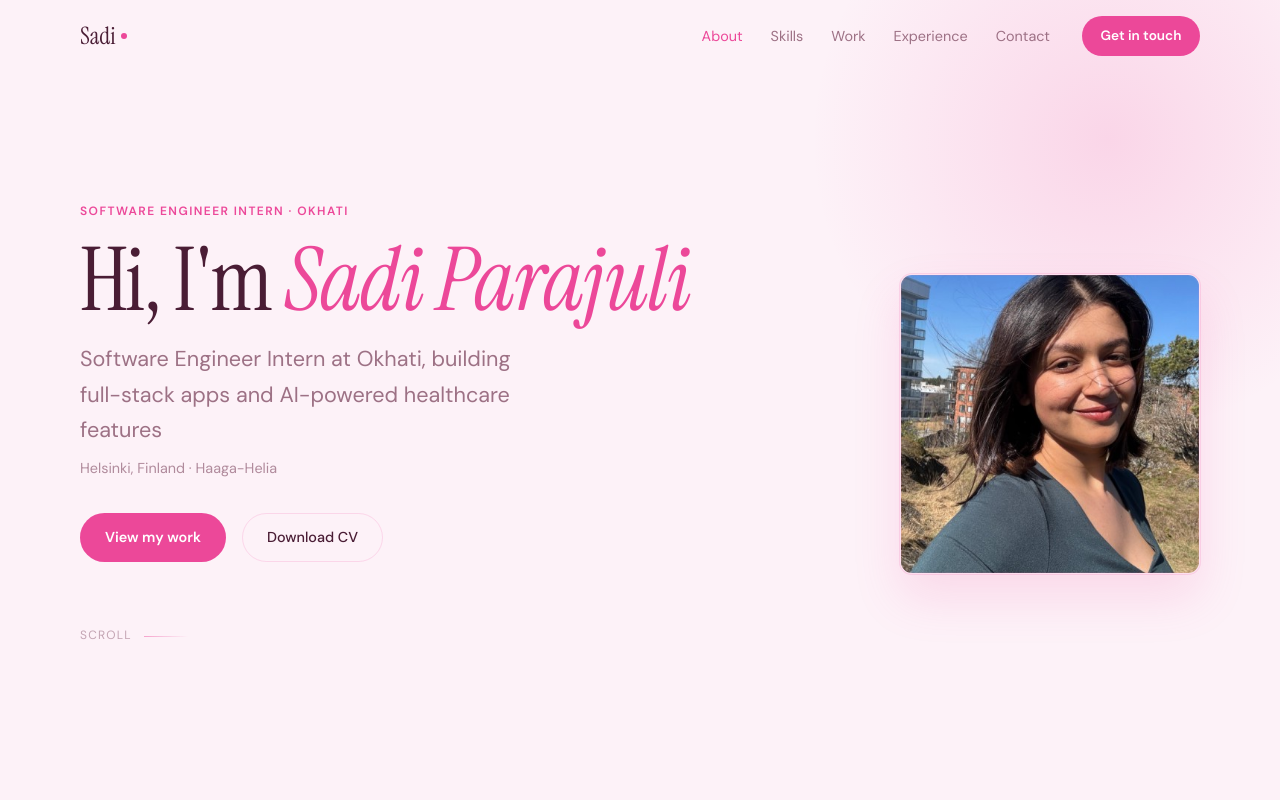
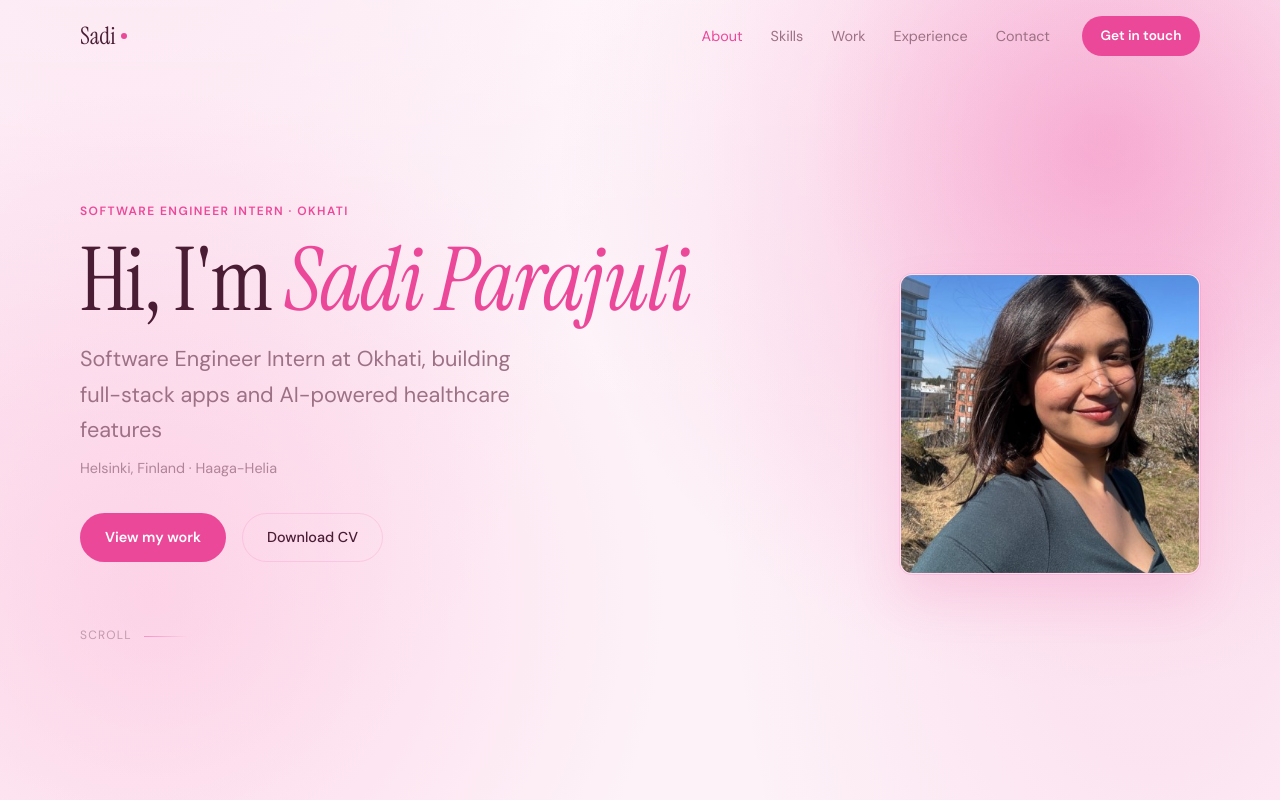
Before and after one commit to sadikshyeah/Sadi_portfolio, a React (Vite) app: page / in a window 1280 px wide. Shown: the top 800 px of the page. Built offline with nearby package versions, Linux system fonts and the light colour scheme.

Commit message:
Enhance background styling

```diff
--- a/src/index.css
+++ b/src/index.css
@@ -33,7 +33,10 @@ body {
   font-size: 1rem;
   line-height: 1.65;
   color: var(--text);
-  background: var(--bg);
+  background:
+    radial-gradient(ellipse 80% 50% at 10% -10%, rgba(244, 114, 182, 0.22), transparent 55%),
+    radial-gradient(ellipse 70% 45% at 90% 5%, rgba(236, 72, 153, 0.14), transparent 50%),
+    var(--bg);
   -webkit-font-smoothing: antialiased;
 }
 
@@ -256,6 +259,10 @@ code {
   align-items: center;
   padding: 7rem 0 4rem;
   overflow: hidden;
+  background:
+    radial-gradient(circle at 85% 20%, rgba(244, 114, 182, 0.28), transparent 42%),
+    radial-gradient(circle at 12% 75%, rgba(253, 164, 205, 0.35), transparent 40%),
+    linear-gradient(180deg, rgba(255, 255, 255, 0.35) 0%, transparent 55%);
 }
 
 .hero__glow {
@@ -267,7 +274,18 @@ code {
   aspect-ratio: 1;
   background: radial-gradient(circle, var(--accent-glow) 0%, transparent 70%);
   pointer-events: none;
-  opacity: 0.6;
+  opacity: 0.75;
+}
+
+.hero__glow--secondary {
+  top: auto;
+  right: auto;
+  bottom: -25%;
+  left: -15%;
+  width: 50vw;
+  max-width: 480px;
+  opacity: 0.45;
+  background: radial-gradient(circle, rgba(253, 164, 205, 0.55) 0%, transparent 70%);
 }
 
 .hero__layout {
```
